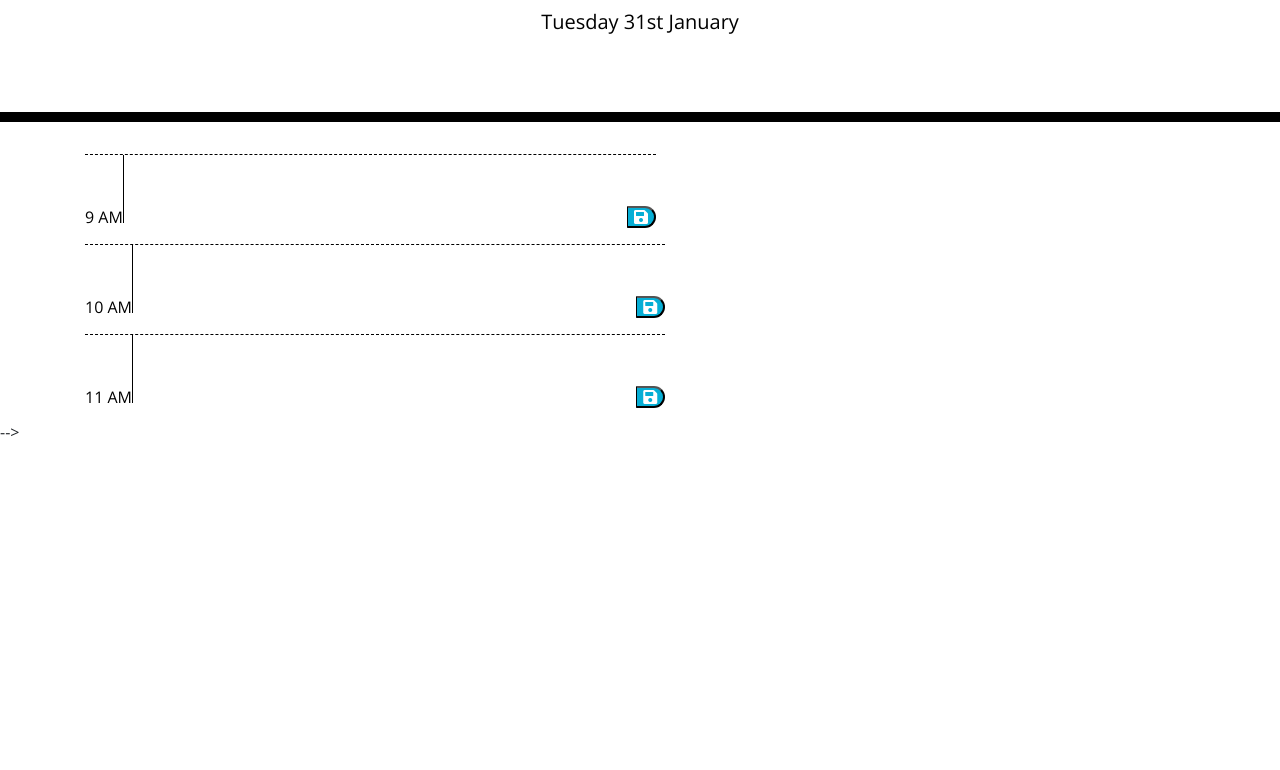
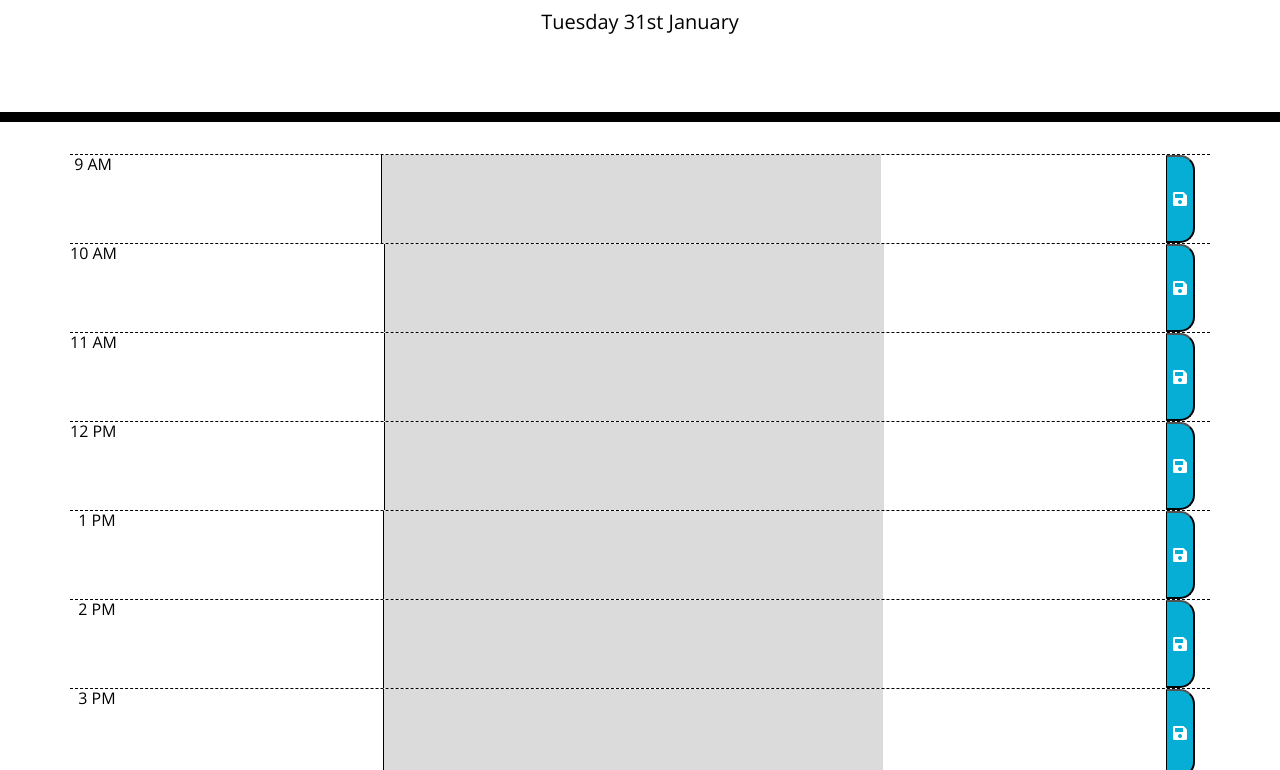
Before and after one commit to JCourtney22/Busy-Me-Calendar, a plain HTML site: page index.html in a window 1280 px wide. Shown: the part 182-952 px from the top of the page. Before the commit the page ends 800 px from the top, so only its background shows below. Drawn offline with nearby package versions, Linux system fonts and the light colour scheme.

Commit message:
Added code to JS that now passes through the textArea ids and applys css accordingly. Updated html class tags to improve looks.

```diff
--- a/assets/script.js
+++ b/assets/script.js
@@ -4,7 +4,8 @@ $(document).ready(function () {
 
     var currentDate = moment().format("dddd Do MMMM");
     var displayDate = document.getElementById("currentDay");
-    var currentHour = moment().format("HH");
+    var currentHour = moment().hour();
+    console.log(currentHour);
     displayDate.textContent = currentDate;
 
     //Save user events to local storage
@@ -23,24 +24,19 @@ $(document).ready(function () {
 
     saveBtns.forEach(function (button) {
         button.addEventListener('click', saveNote);
+
+        var textArea = $(button).siblings('.description');
+        var id = textArea.attr('id');
+        var hour = id.substring(5);
+        console.log(currentHour, hour);
+        if (currentHour > hour) {
+            textArea.addClass('past');
+        } else if (currentHour == hour) {
+            textArea.addClass('present');
+        } else if (currentHour < hour){
+            textArea.addClass('future');
+        };
+        var storedNote = localStorage.getItem(id);
+        textArea.val(storedNote);
     })
-
-//Function to go through each of the text boxes, store their notes and then display their notes
-
-    function displayNotes() {
-        for (let index = 9; index <= 17; index++) {
-            var storedNote = localStorage.getItem(`hour-${index}`);
-
-            if (storedNote) {
-                $(`#hour-${index}`).val(storedNote);
-            };
-        }
-        //If statement to compare current time with timeblock and display css
-        var id = $(this).siblings('.description').attr('id');
-        if ( id < currentHour) {
-            id.addClass('past');
-        }
-    }
-
-    displayNotes();
 });
--- a/assets/style.css
+++ b/assets/style.css
@@ -44,17 +44,17 @@ textarea {
 
 .past {
   background-color: #d3d3d3d0;
-  color: white;
+  color: black;
 }
 
 .present {
-  background-color: #ff6961;
-  color: white;
+  background-color: #ffd561;
+  color: black;
 }
 
 .future {
   background-color: #77dd77;
-  color: white;
+  color: black;
 }
 
 .saveBtn {
--- a/index.html
+++ b/index.html
@@ -30,55 +30,51 @@
     </header>
 
     <!-- Need to include the CSS classes/ids -->
-    <div class="container time-block">
-      <label class="hour" >9 AM<label>
-          <textarea class="description" id="9" rows="3"></textarea>
+    <div class="container hour">
+      <label class= "time-block row"> 9 AM</label>
+          <textarea class="description " id="hour-9" rows="3"></textarea>
           <button class="saveBtn" id="save"><i class="fas fa-save"></i></button>
     </div>
-    <div class="container time-block">
-      <label class="hour" >10 AM<label>
+    <div class="container hour">
+      <label class=" time-block row" >10 AM</label>
           <textarea class="description" id="hour-10" rows="3"></textarea>
           <button class="saveBtn" id="save"><i class="fas fa-save"></i></button>
     </div>
-
-  <div class="container time-block">
-      <label class="hour" >11 AM<label>
+    <div class="container hour">
+      <label class=" time-block row" >11 AM</label>
           <textarea class="description" id="hour-11" rows="3"></textarea>
           <button class="saveBtn" id="save"><i class="fas fa-save"></i></button>
     </div>
-
-    <!-- <div class="container time-block">
-      <label class="hour" id="hour-12">12 PM<label>
-          <textarea class="decription" rows="3"></textarea>
+    <div class="container hour">
+      <label class=" time-block row" >12 PM</label>
+          <textarea class="description" id="hour-12" rows="3"></textarea>
           <button class="saveBtn" id="save"><i class="fas fa-save"></i></button>
     </div>
-    <div class="container time-block">
-      <label class="hour" id="hour-13">1 PM<label>
-          <textarea class="decription" rows="3"></textarea>
+    <div class="container hour">
+      <label class=" time-block row">  1 PM</label>
+          <textarea class="description" id="hour-13" rows="3"></textarea>
           <button class="saveBtn" id="save"><i class="fas fa-save"></i></button>
     </div>
-    <div class="container time-block">
-      <label class="hour" id="hour-14">2 PM<label>
-          <textarea class="decription" rows="3"></textarea>
+    <div class="container hour">
+      <label class=" time-block row">  2 PM</label>
+          <textarea class="description" id="hour-14" rows="3"></textarea>
           <button class="saveBtn" id="save"><i class="fas fa-save"></i></button>
     </div>
-    <div class="container time-block">
-      <label class="hour" id="hour-15">3 PM<label>
-          <textarea class="decription" rows="3"></textarea>
+    <div class="container hour">
+      <label class=" time-block row">  3 PM</label>
+          <textarea class="description" id="hour-15" rows="3"></textarea>
           <button class="saveBtn" id="save"><i class="fas fa-save"></i></button>
     </div>
-    <div class="container time-block">
-      <label class="hour" id="hour-16">4 PM<label>
-          <textarea class="decription" rows="3"></textarea>
+    <div class="container hour">
+      <label class=" time-block row">  4 PM</label>
+          <textarea class="description" id="hour-16" rows="3"></textarea>
           <button class="saveBtn" id="save"><i class="fas fa-save"></i></button>
     </div>
-    <div class="container time-block">
-      <label class="hour" id="hour-17">5 PM<label>
-          <textarea class="decription" rows="3"></textarea>
+    <div class="container hour">
+      <label class=" time-block row">  5 PM</label>
+          <textarea class="description" id="hour-17" rows="3"></textarea>
           <button class="saveBtn" id="save"><i class="fas fa-save"></i></button>
-    </div> -->
-    -->
-
+    </div>
 
     <script src="https://cdnjs.cloudflare.com/ajax/libs/jquery/3.2.1/jquery.min.js"></script>
     <script src="https://cdnjs.cloudflare.com/ajax/libs/moment.js/2.24.0/moment.min.js"></script>
```
